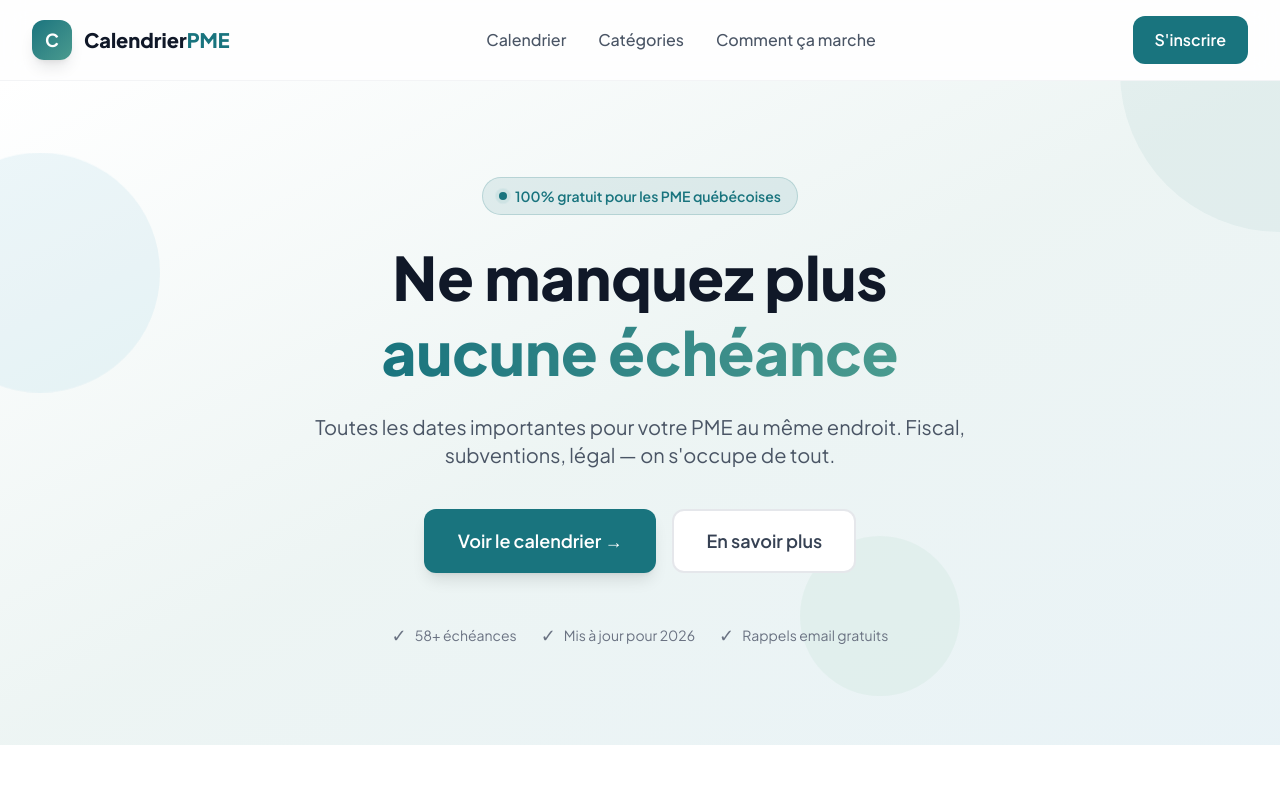
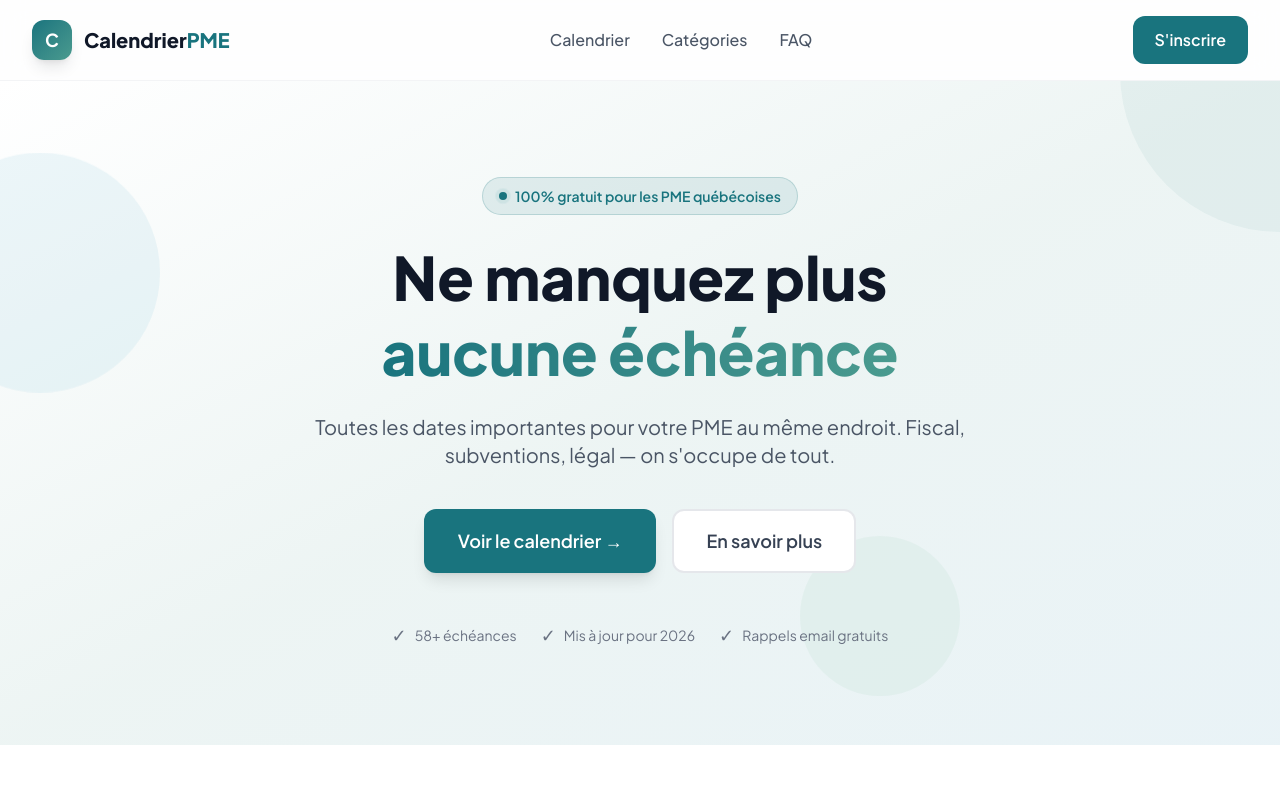
Before and after one commit to admin-rayv/calendrier-pme, a Next.js app: page / in a window 1280 px wide. Shown: the top 800 px of the page. Built offline with nearby package versions, Linux system fonts and the light colour scheme.

Commit message:
🔗 Add FAQ link to navigation and footer

```diff
--- a/src/app/page.tsx
+++ b/src/app/page.tsx
@@ -35,8 +35,8 @@ export default function Home() {
               <a href="#categories" className="text-gray-600 hover:text-[#19747E] font-medium transition-colors">
                 Catégories
               </a>
-              <a href="#comment-ca-marche" className="text-gray-600 hover:text-[#19747E] font-medium transition-colors">
-                Comment ça marche
+              <a href="#faq" className="text-gray-600 hover:text-[#19747E] font-medium transition-colors">
+                FAQ
               </a>
             </nav>
 
@@ -472,7 +472,7 @@ export default function Home() {
               <h5 className="font-bold mb-6 text-white">Liens</h5>
               <ul className="space-y-3 text-gray-400">
                 <li><Link href="/calendrier" className="hover:text-white transition-colors">Calendrier</Link></li>
-                <li><a href="#comment-ca-marche" className="hover:text-white transition-colors">Comment ça marche</a></li>
+                <li><a href="#faq" className="hover:text-white transition-colors">FAQ</a></li>
                 <li><a href="mailto:info@calendrierpme.ca" className="hover:text-white transition-colors">Contact</a></li>
               </ul>
             </div>
```
